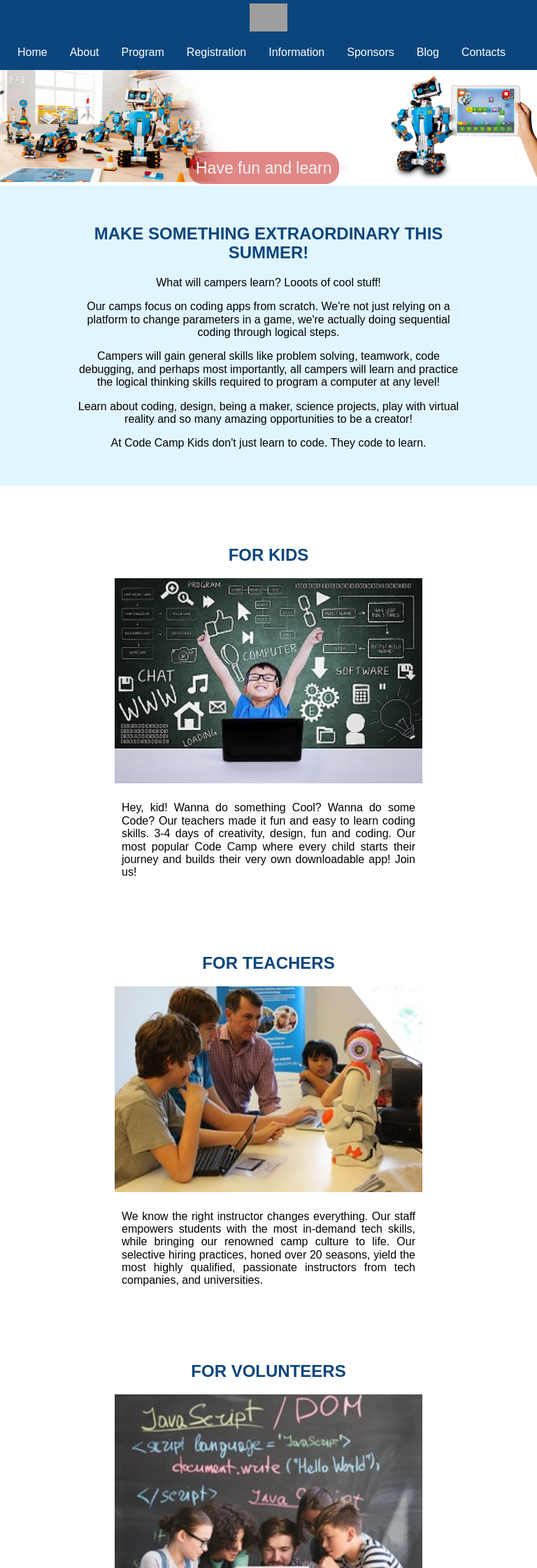
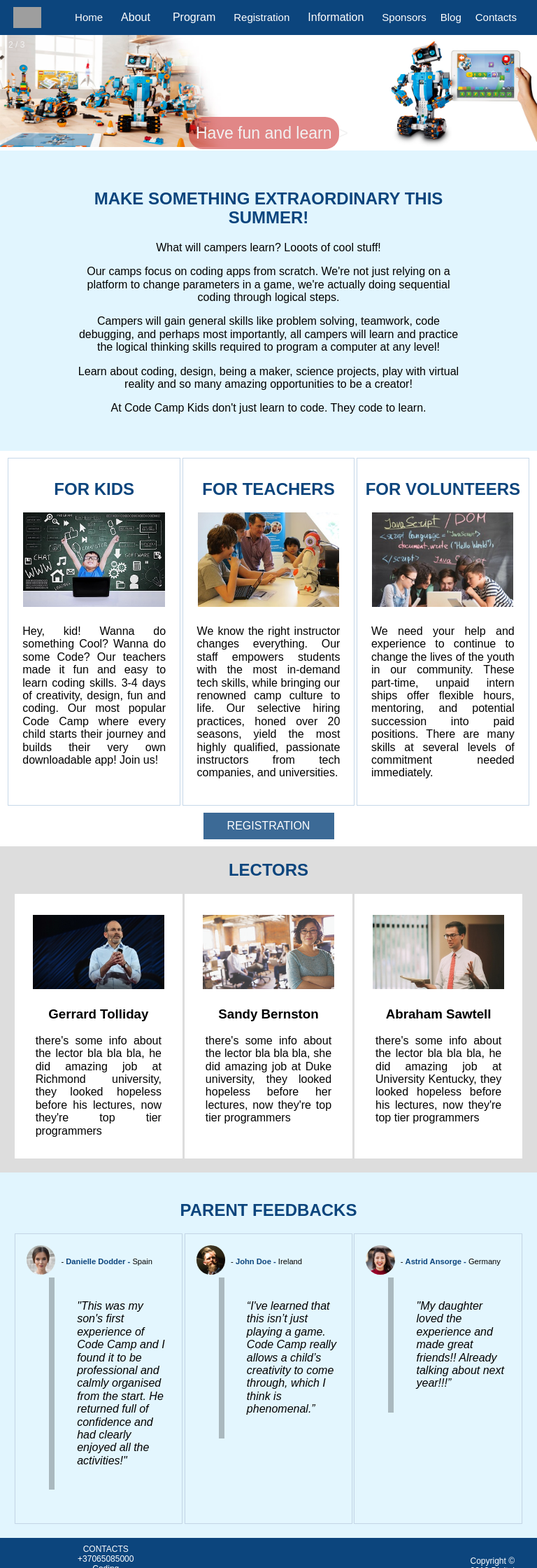
Before and after one commit to bazilikas/frontend1, a PHP site: the page made by Group project.html in a window 768 px wide. Shown: the top 2240 px of the page at 70% size. Run offline with PHP 8.4, Linux system fonts and the light colour scheme; some libraries are stand-ins or nearby versions; grey boxes are pictures that could not be loaded.

Commit message:
Add files via upload

```diff
--- a/Group project.html
+++ b/Group project.html
@@ -131,7 +131,7 @@
 
   		 	</div>
 	   </section>
-	   <div style="width: 60%"><a href="registration.html">REGISTRATION</a></div>
+	   <div class="regbtn"><a href="registration.html">REGISTRATION</a></div>
 	</div>
 	<!-- End of container -->
 
--- a/style.css
+++ b/style.css
@@ -56,6 +56,9 @@
 		align-items: center;
 		margin-right: 20px;
 	}
+	nav:last-child{
+		margin-right: 0px;
+	}
 	.navbar {
 		overflow: hidden;
 		background-color: #0c457d;
@@ -87,6 +90,7 @@
 
 	.navbar a:hover, .dropdown:hover , nav a:hover{
 		background-color: #0288d1;
+		transition-duration: 1s;
 	}
 
 	.dropdown-content {
@@ -105,6 +109,7 @@
 		text-decoration: none;
 		display: block;
 		text-align: left;
+
 	}
 
 	.dropdown-content a:hover {
@@ -210,12 +215,12 @@
 
 	.KTVcontainer section, .lectors-wrapper section, .parentfeedbacks section {
 		max-width: 30%;
-		min-width: 300px;
 		background-color: rgba(255, 255, 255, 0.075);
 		padding: 15px;
 	}
 
 	.KTVcontainer section img {
+		width: 80%;
 		display: block;
 		padding: 10px;
 		margin: 0px auto;
@@ -248,6 +253,14 @@
 		padding: 10px;
 		text-align:justify;
 	}
+	.regbtn{
+		width: 15%;
+		opacity: 0.8;
+  		transition: 0.3s;
+	}
+	.regbtn:hover{
+		opacity: 1;
+	}
 
 
 	/* ==========LECTORS=============== */
@@ -274,6 +287,7 @@
 
 	.lectsection img{
 		display: block;
+		width: 80%;
 		margin-left: auto;
 		margin-right: auto;
 		padding:5px;
@@ -939,14 +953,17 @@
 		justify-content:space-around;
 	}
 	.header-wrapper img{
-			height: 40px;
-			margin: 5px;
+			height: 30px;
+			margin-top: 10px;
 		}
 	/* ============MENU================ */
 	nav{
 		display: flex;
-		align-items: center;
+		align-content: center;
 		margin-right: 20px;
+	}
+	nav:last-child{
+		margin-right: 0px;
 	}
 
 	.navbar {
@@ -956,10 +973,10 @@
 
 	.navbar a {
 		float: left;
-		font-size: 16px;
+		font-size: 15px;
 		color: white;
 		text-align: center;
-		padding: 16px 16px;
+		padding: 16px 10px;
 		text-decoration: none;
 	}
 
@@ -1090,21 +1107,21 @@
 		display: flex;
 		flex-wrap: wrap;
 		justify-content: space-around;
-		padding: 35px;
+		padding: 10px;
 		margin: 0 auto;
 	}
 
 	.KTVcontainer section, .lectors-wrapper section, .parentfeedbacks section {
-		max-width: 50%;
-		min-width: 500px;
+		max-width: 33%;
 		background-color: rgba(255, 255, 255, 0.075);
-		padding: 30px;
+		border: 1px solid #c6d8e9;
+		margin-bottom: 10px;
 	}
 
 	.KTVcontainer section img {
 		display: block;
 		margin: 0px auto;
-		width: 100%;
+		width: 90%;
 	}
 
 	.KTVcontainer section h2{
@@ -1134,7 +1151,14 @@
 		padding: 10px;
 		text-align:justify;
 	}
-
+	.regbtn{
+		width: 25%;
+		opacity: 0.8;
+  		transition: 0.3s;
+	}
+	.regbtn:hover{
+		opacity: 1;
+	}
 
 	/* ==========LECTORS=============== */
 
@@ -1142,7 +1166,7 @@
 		display: flex;
 		flex-wrap: wrap;
 		justify-content: space-around;
-		padding: 20px;
+		padding: 10px;
 		background-color:#dddddd;
 	}
 
@@ -1152,8 +1176,7 @@
 	}
 
 	.lectsection{
-		max-width: 50%;
-		min-width: 500px;
+		max-width: 33%;
 		background-color: #ffffff;
 		padding: 10px;
 	}
@@ -1753,6 +1776,10 @@
 }
 
 
+/*============================================MOBILE========================================= */
+/*============================================MOBILE========================================= */
+/*============================================MOBILE========================================= */
+
 	/* =========Mobile menu========== */
 
 @media only screen and (max-width: 600px){
@@ -1768,18 +1795,22 @@
 		margin: 0 auto;
 		text-align: center;
 
+
 	}
 
 	.header-wrapper{
 		background-color: #0c457d;
-
+		display: flex;
 	}
 
 	header img{
-		height: 40px;
+		width: 20%;
+		height: 20%;
 		margin: 5px;
 		}
-
+	nav{
+		width:80%
+	}
 
 	.topnav {
 	overflow: hidden;
```
